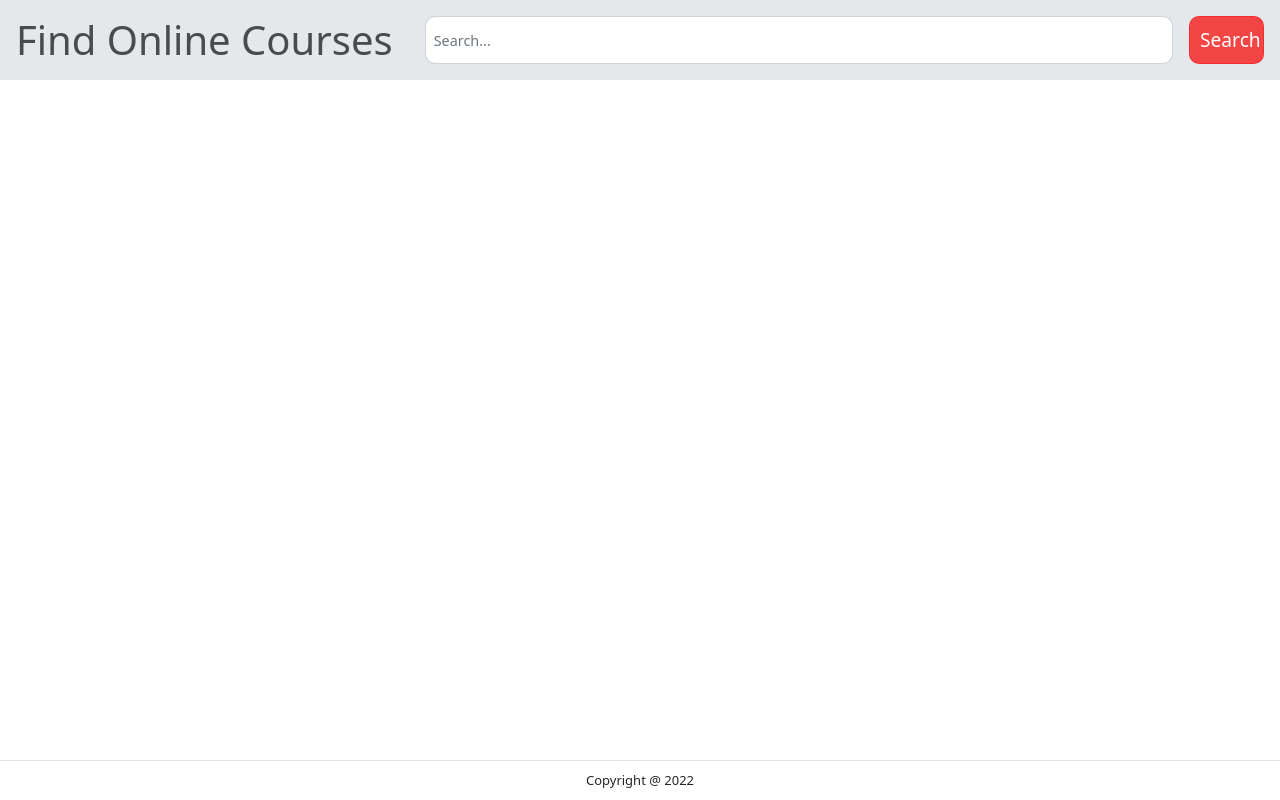
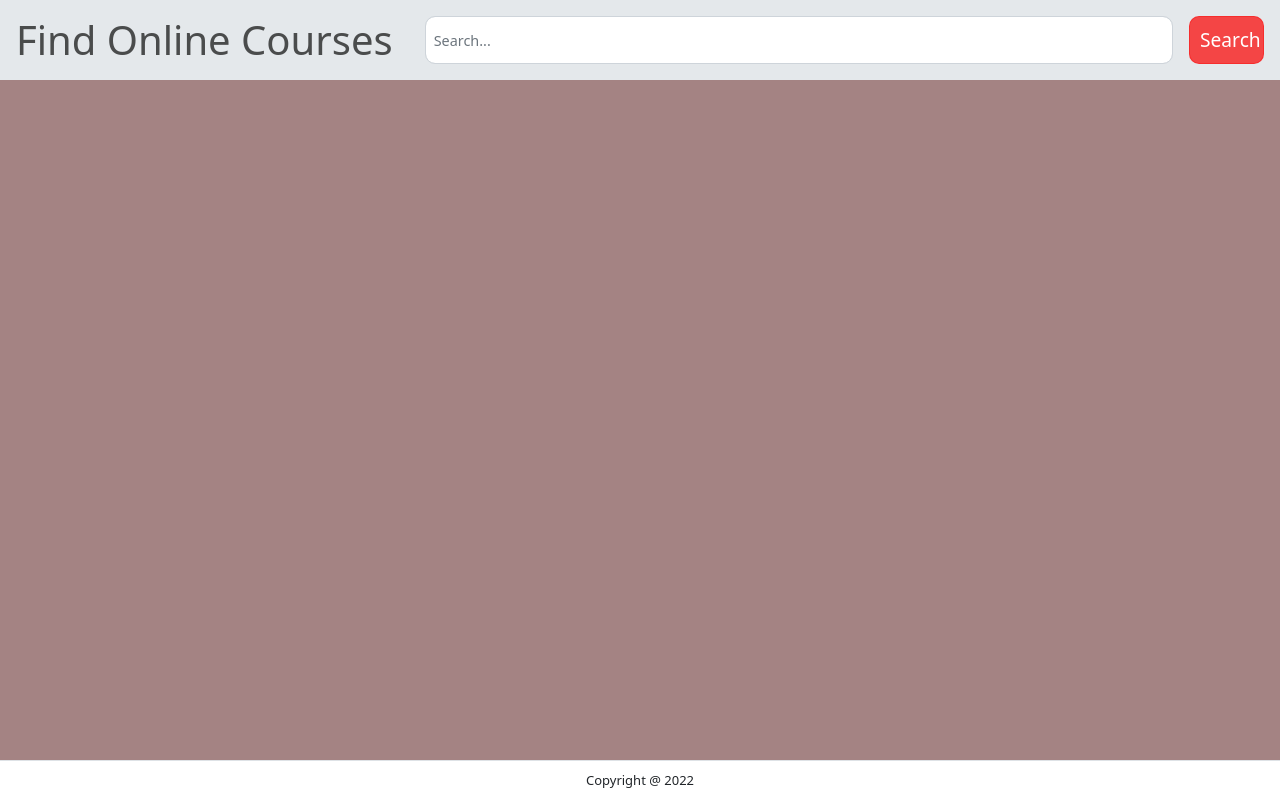
Before and after one commit to crist2201/coursefinder, a React (Create React App) app in the folder interface/: page / in a window 1280 px wide. Built offline with nearby package versions, Linux system fonts and the light colour scheme.

Commit message:
Change background color to another component

```diff
--- a/interface/src/App.css
+++ b/interface/src/App.css
@@ -13,5 +13,6 @@ body {
   display: flex;
   min-height: 100vh;
   flex-direction: column;
+  background-color: rgb(108 55 55 / 62%);
 
 }
--- a/interface/src/stylesheets/courses.css
+++ b/interface/src/stylesheets/courses.css
@@ -4,7 +4,6 @@
   justify-content: center;
   padding-top: 10px;
   padding-bottom: 10px;
-  background-color: rgb(108 55 55 / 62%);
 }
 
 #courses-container {
```
